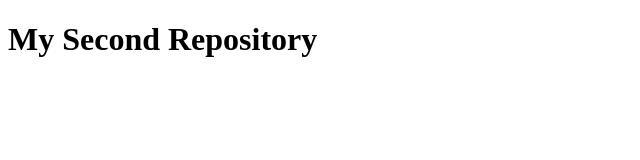
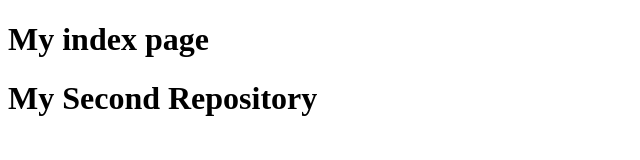
Before and after one commit to rajeshwarikalhapure/Sample, a plain HTML site: page index.html in a window 1280 px wide. Shown: the whole page, without its empty margins (0-640 px from the left). Drawn offline with Linux system fonts and the light colour scheme.

Commit message:
fourth commit

```diff
--- a/index.html
+++ b/index.html
@@ -4,6 +4,7 @@
     <title>My Repository</title>
 </head>
 <body>
+    <h1>My index page</h1>
     <h1>My Second Repository</h1>
     </body>
 </html>
```
